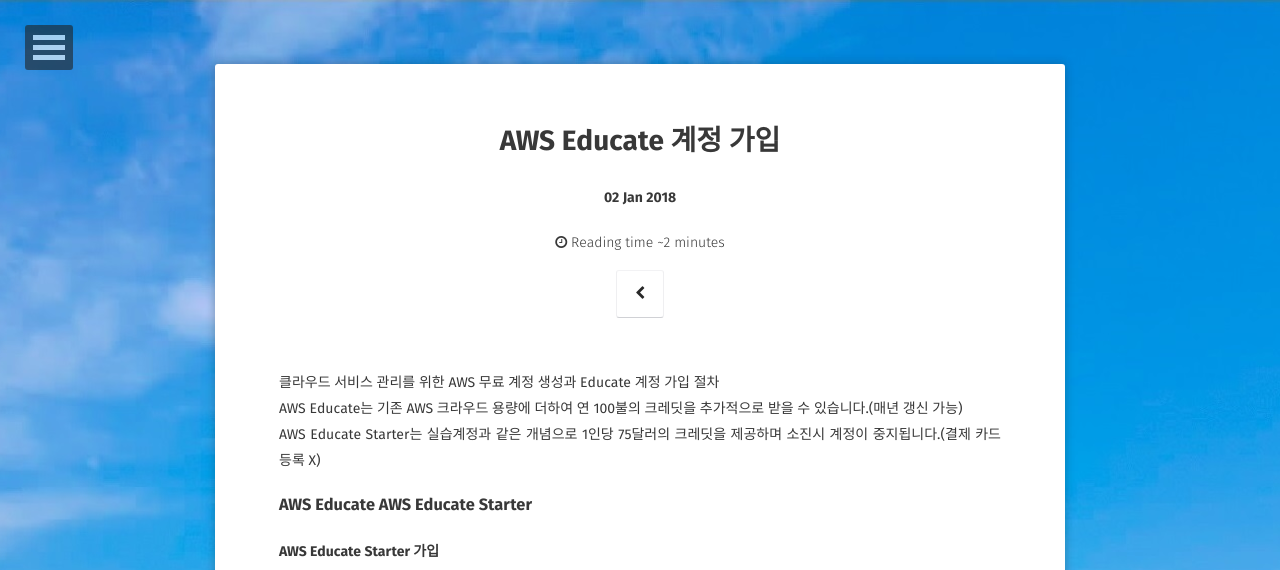
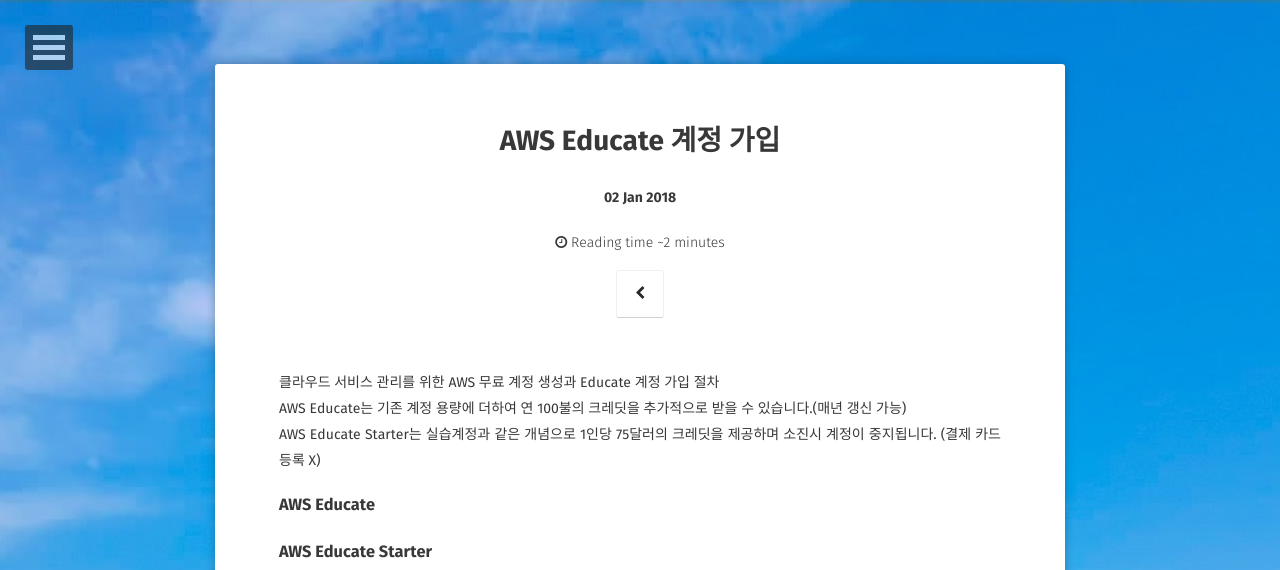
Before and after one commit to kangyechan/kangyechan.github.io, a Jekyll site: the page built from _posts/2013-05-22-sample-post-images.md, in a window 1280 px wide and 900 px high, cut to the strip 0-570 px from the top of the window. Built offline with Jekyll 4.4.1, drawn with Linux system fonts in a browser that asks for light colours; some web fonts are replaced; comment, search, counter and statistics services are not loaded.

Commit message:
Update 2013-05-22-sample-post-images.md

```diff
--- a/_posts/2013-05-22-sample-post-images.md
+++ b/_posts/2013-05-22-sample-post-images.md
@@ -8,10 +8,11 @@ comments: true
 ---
 
 클라우드 서비스 관리를 위한 AWS 무료 계정 생성과 Educate 계정 가입 절차
-AWS Educate는 기존 AWS 크라우드 용량에 더하여 연 100불의 크레딧을 추가적으로 받을 수 있습니다.(매년 갱신 가능)
-AWS Educate Starter는 실습계정과 같은 개념으로 1인당 75달러의 크레딧을 제공하며 소진시 계정이 중지됩니다.(결제 카드 등록 X)
+AWS Educate는 기존 계정 용량에 더하여 연 100불의 크레딧을 추가적으로 받을 수 있습니다.(매년 갱신 가능)
+AWS Educate Starter는 실습계정과 같은 개념으로 1인당 75달러의 크레딧을 제공하며 소진시 계정이 중지됩니다.  (결제 카드 등록 X)
 
-### AWS Educate  AWS Educate Starter
+### AWS Educate
+### AWS Educate Starter
 
 #### AWS Educate Starter 가입
 
```
